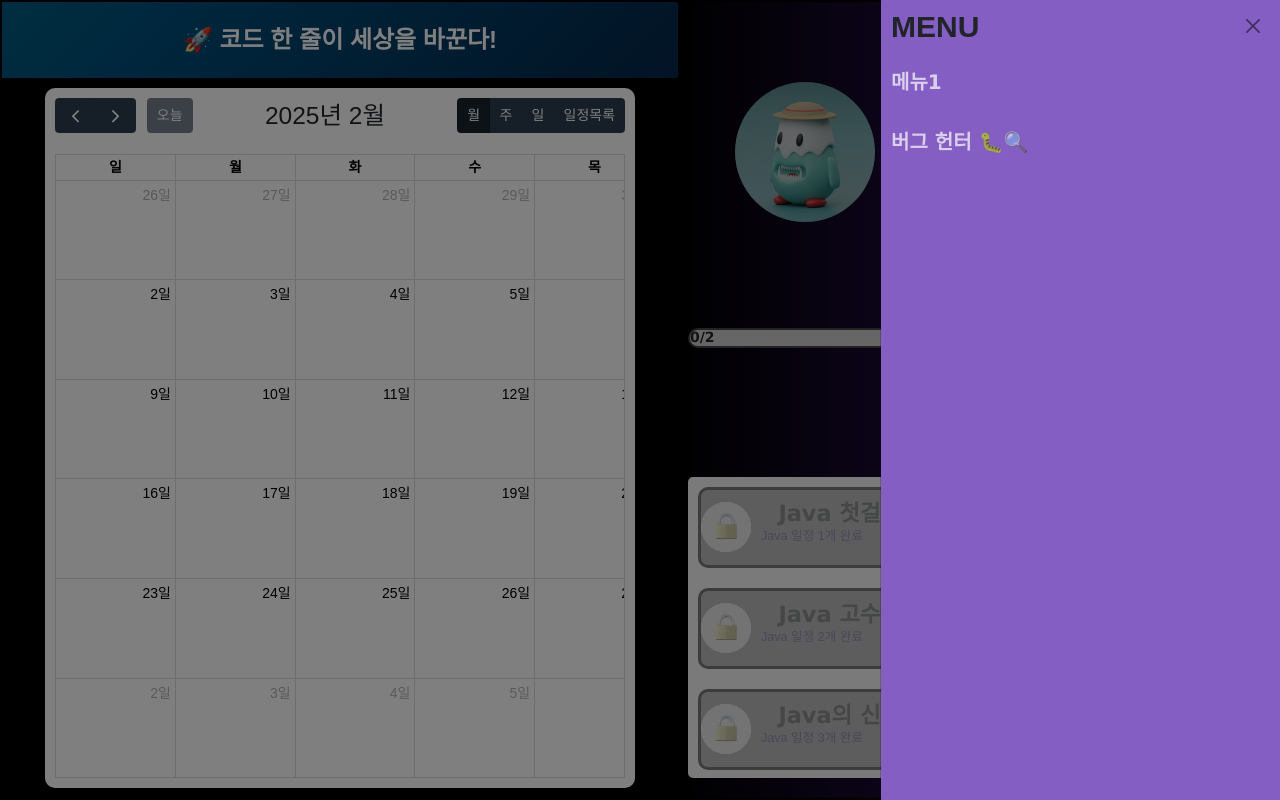
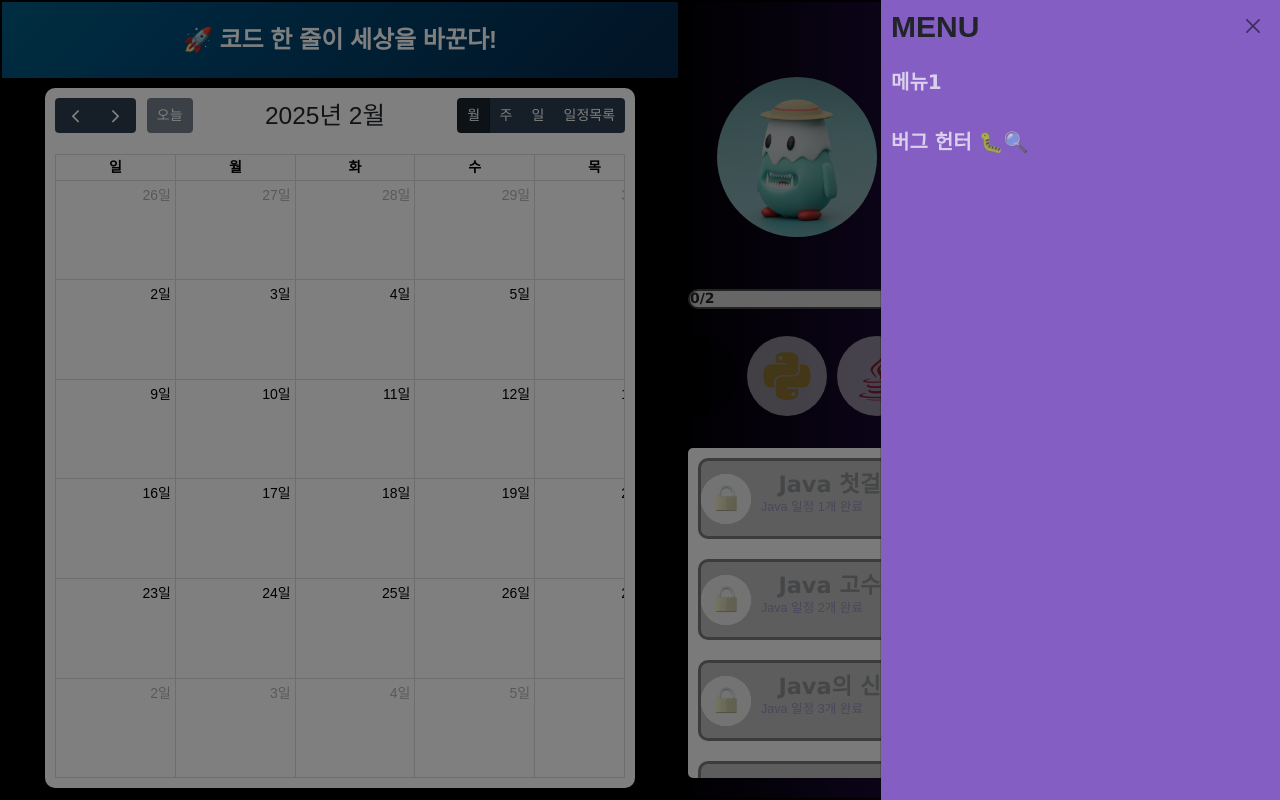
Before and after one commit to KDT-Project-Team3/DevLog, a website: page Diary_for_DEV/main.html in a window 1280 px wide. Both pictures are taken after a click on the button "menu". Drawn offline with nearby package versions, Linux system fonts and the light colour scheme; no server answers.

Commit message:
아이디,칭호,레벨 레이아웃 수정

```diff
--- a/Diary_for_DEV/script.js
+++ b/Diary_for_DEV/script.js
@@ -326,24 +326,30 @@ document.addEventListener("DOMContentLoaded", async function () {
         medalBox.classList.remove("profileInvisible");
         medalBox.style.height = "20%";
         userInfoLayout.classList.add("profileInvisible");
-        profileLayout.style.marginTop = "0";
-        profileLayout.style.marginBottom = "0";
-        profileImg.style.width = "140px";
-        profileImg.style.height = "140px";
+        profileLayout.style.marginLeft = "5%";
+        profileLayout.style.justifyContent = "start";
+        profileImg.style.width = "160px";
+        profileImg.style.height = "160px";
         profile.style.left = "70%";
+        profile.style.marginLeft = "10%";
         userInfoLayout.style.marginTop = "0";
+        userInfoLayout.style.height = "10%";
         achievement_p.forEach(p => p.style.opacity = "1");
     });
 
     sidebar.addEventListener("mouseleave", function () {
         profileInner.classList.add("profileInvisible");
-        expBarContainer.classList.add("profileInvisible");
+        profileInner.style.width = "0";
+        profile.style.marginLeft = "0%";
         medalBox.classList.add("profileInvisible");
         medalBox.style.height = "0";
         userInfoLayout.classList.remove("profileInvisible");
-        profileImg.style.width = "170px";
-        profileImg.style.height = "170px";
-        userInfoLayout.style.marginTop = "20%";
+        profileLayout.style.marginLeft = "0";
+        profileLayout.style.justifyContent = "center";
+        profileImg.style.width = "190px";
+        profileImg.style.height = "190px";
+        userInfoLayout.style.marginTop = "25%";
+        userInfoLayout.style.height = "15%";
         achievement_p.forEach(p => p.style.opacity = "0");
     });
 
--- a/Diary_for_DEV/style.css
+++ b/Diary_for_DEV/style.css
@@ -79,7 +79,7 @@ body, html {
     padding: 20px 10px;
     display: flex;
     flex-direction: column;
-    transition: width 0.3s ease;
+    transition: width 0.3s ;
     overflow: hidden;
     align-content: center;
 }
@@ -152,6 +152,7 @@ body, html {
 }
 
 .profileLayout {
+    justify-content: center;
     align-items: center;
     width: 100%;
     height: 20%;
@@ -160,14 +161,18 @@ body, html {
     margin: 47px;
     margin-top: 0;
     margin-bottom: 0px;
+    margin-left: 0;
     transition: ease 0.3s;
 }
 
 .profileInner {
+    width: 50%;
+    /*margin: 10%;*/
     transition: ease 0.3s;
     display: flex;
     flex-direction: column;
-    align-items: center;
+    /*align-items: center;*/
+    justify-content: center;
     font-size: 25px;
 }
 
@@ -179,15 +184,15 @@ body, html {
     width: 200px;
     flex-direction: column;
     display: flex;
-    margin-left: 30%
+    margin-left: 10%;
 }
 
 .profileImg {
-    width: 170px;
-    height: 170px;
+    width: 190px;
+    height: 190px;
     border-radius: 50%;
     background: white url('img/ProfileCharacter.jpg') center/cover no-repeat;
-    margin-bottom: 10px;
+    /*margin-bottom: 15px;*/
     cursor: pointer;
     transition: ease 0.3s;
 }
@@ -260,10 +265,11 @@ input[type="text"], select, textarea {
 /* Profile Elements */
 .userInfoLayout {
     color: white;
+    height: 15%;
     font: bold 1em/1.5em "Lucida Grande", Helvetica, Arial, sans-serif;
     text-align: center;
-    margin-top: 20%;
-    margin-bottom: 10px;
+    margin-top: 25%;
+    /*margin-bottom: 10px;*/
     transition: 0.3s;
     display: flex;
     flex-direction: column;
@@ -284,7 +290,6 @@ input[type="text"], select, textarea {
 
 /* Experience Bar */
 .exp {
-    /*margin: 20px 10px;*/
     transition: width 0.5s ease-in-out;
 }
 
@@ -308,7 +313,7 @@ input[type="text"], select, textarea {
 /* Medal Box */
 .medalBox {
     height: 0;
-    width: 100%;
+    width: 110%;
     display: flex;
     justify-content: center;
     align-items: center;
@@ -316,6 +321,8 @@ input[type="text"], select, textarea {
     flex-direction: row;
     overflow-x: auto;
     white-space: nowrap;
+    transition: 0.3s ease-out;
+
 }
 
 .medalBox::-webkit-scrollbar {
@@ -331,7 +338,7 @@ input[type="text"], select, textarea {
     border-radius: 50%;
     flex-shrink: 0;
     transition: all 0.3s ease;
-    opacity: 0;
+    opacity: 0.5;
     justify-content: center;
     align-items: center;
     position: relative;
```
